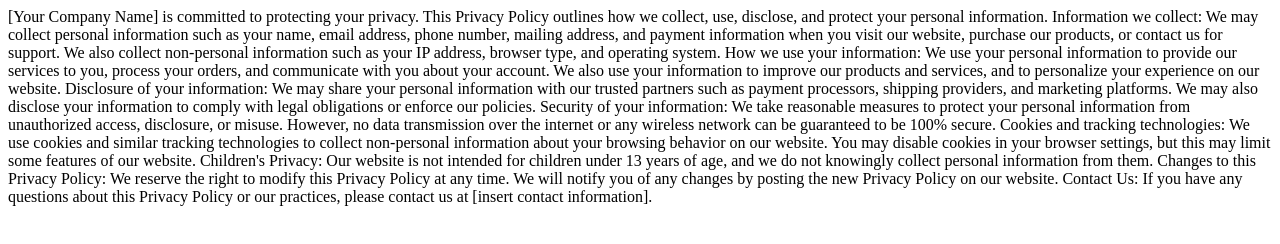
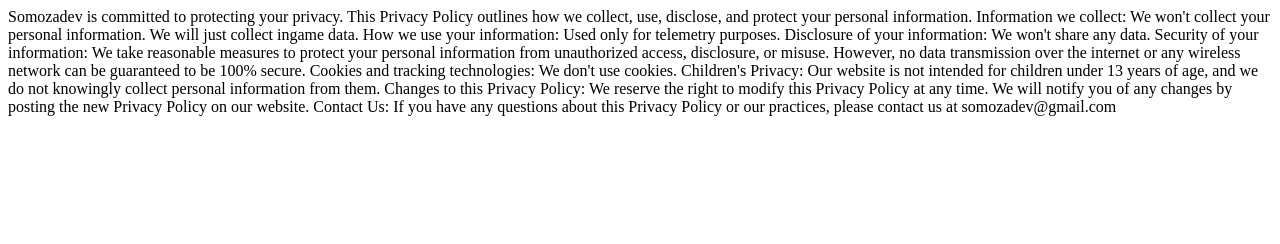
Before and after one commit to somozadev/somozadev.github.io, a plain HTML site: page index.html in a window 1280 px wide. Drawn offline with Linux system fonts and the light colour scheme.

Commit message:
Update index.html

```diff
--- a/index.html
+++ b/index.html
@@ -1,21 +1,22 @@
-
+<html>
+  <body>
 <p>
-  [Your Company Name] is committed to protecting your privacy. This Privacy Policy outlines how we collect, use, disclose, and protect your personal information.
+  Somozadev is committed to protecting your privacy. This Privacy Policy outlines how we collect, use, disclose, and protect your personal information.
 
 Information we collect:
-We may collect personal information such as your name, email address, phone number, mailing address, and payment information when you visit our website, purchase our products, or contact us for support. We also collect non-personal information such as your IP address, browser type, and operating system.
+We won't collect your personal information. We will just collect ingame data.
 
 How we use your information:
-We use your personal information to provide our services to you, process your orders, and communicate with you about your account. We also use your information to improve our products and services, and to personalize your experience on our website.
+Used only for telemetry purposes.
 
 Disclosure of your information:
-We may share your personal information with our trusted partners such as payment processors, shipping providers, and marketing platforms. We may also disclose your information to comply with legal obligations or enforce our policies.
+We won't share any data.
 
 Security of your information:
 We take reasonable measures to protect your personal information from unauthorized access, disclosure, or misuse. However, no data transmission over the internet or any wireless network can be guaranteed to be 100% secure.
 
 Cookies and tracking technologies:
-We use cookies and similar tracking technologies to collect non-personal information about your browsing behavior on our website. You may disable cookies in your browser settings, but this may limit some features of our website.
+We don't use cookies.
 
 Children's Privacy:
 Our website is not intended for children under 13 years of age, and we do not knowingly collect personal information from them.
@@ -24,6 +25,8 @@
 We reserve the right to modify this Privacy Policy at any time. We will notify you of any changes by posting the new Privacy Policy on our website.
 
 Contact Us:
-If you have any questions about this Privacy Policy or our practices, please contact us at [insert contact information].
+If you have any questions about this Privacy Policy or our practices, please contact us at somozadev@gmail.com
 
 </p>
+  </body>
+</html>
```
